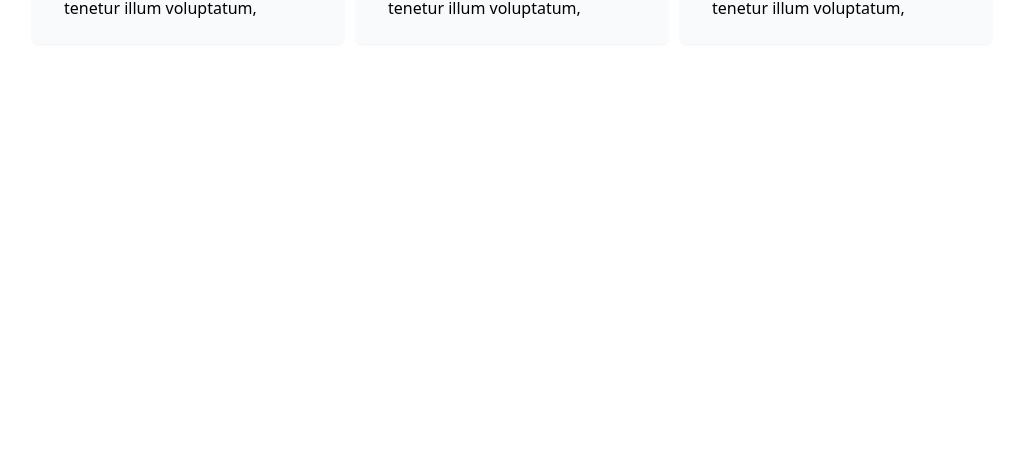
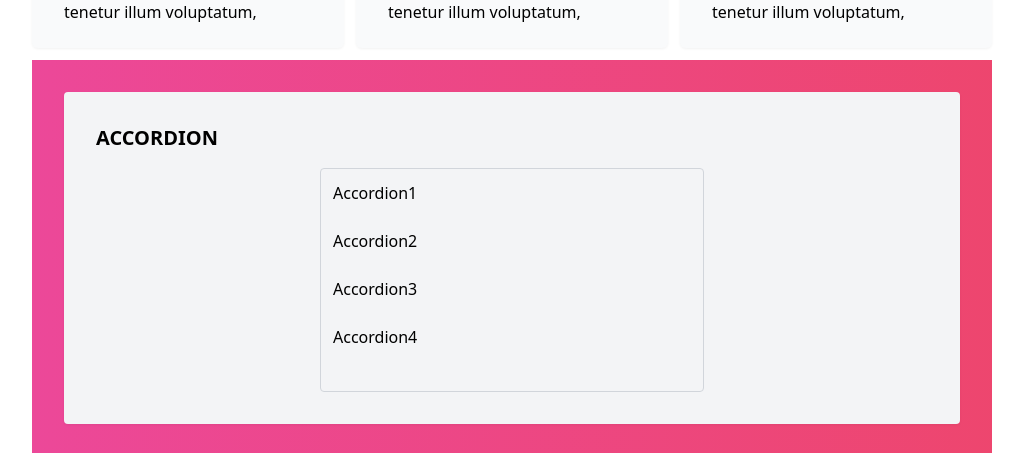
Before and after one commit to diegoinjp/react-components, a React (Vite) app: page / in a window 1280 px wide. Shown: the part 1748-2201 px from the top of the page, without its empty margins (128-1151 px from the left). Before the commit the page ends 1792 px from the top, so only its background shows below. Built offline with nearby package versions, Linux system fonts and the light colour scheme.

Commit message:
Add accordion Component

```diff
--- a/src/App.tsx
+++ b/src/App.tsx
@@ -14,6 +14,7 @@ import Navbar from './components/Navbar';
 import useCountRenders from './hooks/useCountRenders';
 import GradientPanel from './components/GradientPanel';
 import TodoList from './components/TodoList';
+import Accordion from './components/Accordion';
 
 function App() {
   const [count, setCount] = useState(0);
@@ -123,6 +124,11 @@ function App() {
               );
             })}
           </div>
+          <GradientPanel>
+            <Panel title="Accordion" center={true}>
+              <Accordion />
+            </Panel>
+          </GradientPanel>
         </div>
       </div>
       <Modal
--- /dev/null
+++ b/src/components/Accordion.tsx
@@ -0,0 +1,66 @@
+import React, { useState } from 'react';
+
+type AccordionType = {
+  title: string;
+  content: string;
+};
+
+const accordion: AccordionType[] = [
+  {
+    title: 'Accordion1',
+    content:
+      'Lorem ipsum dolor sit amet consectetur adipisicing elit. Incidunt iste iure inventore, magnam maiores deserunt! Iusto est amet optio error animi, aspernatur aliquid tempore recusandae. Eligendi, assumenda harum! Ducimus, dolor?',
+  },
+  {
+    title: 'Accordion2',
+    content:
+      'consectetur adipisicing elit. Incidunt iste iure inventore, magnam maiores deserunt! Iusto est amet optio error animi, aspernatur aliquid tempore recusandae. Eligendi, assumenda harum! Ducimus, dolor?',
+  },
+  {
+    title: 'Accordion3',
+    content:
+      'Lorem ipsum dolor sit amet consecteturiste iure inventore, magnam maiores deserunt! Iusto est amet optio error animi, aspernatur aliquid tempore recusandae. Eligendi, assumenda harum! Ducimus, dolor?',
+  },
+  {
+    title: 'Accordion4',
+    content:
+      'ste iure inventore, magnam maiores deserunt! Iusto est amet optio error animi, aspernatur aliquid tempore recusandae. Eligendi, assumenda harum! Ducimus, dolor?',
+  },
+];
+
+function Accordion() {
+  const [activeIdx, setActiveIdx] = useState<number>(-1);
+
+  const handleIndex = (index: number) => {
+    if (activeIdx === index) {
+      setActiveIdx(-1);
+    } else {
+      setActiveIdx(index);
+    }
+  };
+
+  return (
+    <div className="w-96 bg-gray-100 rounded border border-gray-300 inline-block">
+      {accordion.map((item, index) => {
+        return (
+          <>
+            <div
+              key={index}
+              className="p-3  cursor-pointer"
+              onClick={() => handleIndex(index)}>
+              <p>{item.title}</p>
+            </div>
+            <div
+              className={`p-2 bg-gray-50 border-y border-gray-300 transition-all transform ${
+                activeIdx === index ? 'h-max ' : 'h-0 hidden'
+              }`}>
+              {item.content}
+            </div>
+          </>
+        );
+      })}
+    </div>
+  );
+}
+
+export default Accordion;
--- a/src/components/Carousel.tsx
+++ b/src/components/Carousel.tsx
@@ -12,6 +12,8 @@ export type CarouselProps = {
   autoPlay?: boolean; //TODO: add autoPlay
   /** Select how many slides will display, default number is 5 */
   slideNumber?: number;
+  /** Select if bullets will display, default number is true */
+  bullets?: boolean;
 };
 
 // TODO: onMouseEnter and onMouseLeave should stop the carousel
@@ -23,7 +25,8 @@ const Carousel = ({
   duration = 7,
   autoPlay = true,
   slideNumber = 5,
-}: CarouselProps) => {
+}: // bullets = true,
+CarouselProps) => {
   const [currentIndex, setCurrentIndex] = useState(0);
 
   const infiniteScroll = () => {
@@ -63,6 +66,7 @@ const Carousel = ({
         className="w-10 h-10 absolute rounded-full bg-red-600/90 grid place-items-center right-3 top-1/2 transform -translate-y-1/2 z-10 cursor-pointer">
         ▶
       </span>
+      {/* <span className="w-3 h-3 absolute rounded-full bg-black/90 grid place-items-center right-1/2 top-3 transform -translate--1/2 z-10 cursor-pointer"></span> */}
       {posts.map((post, index) => {
         return (
           <div
--- a/src/components/Panel.tsx
+++ b/src/components/Panel.tsx
@@ -9,6 +9,7 @@ export type PanelProps = {
   title?: string;
   buttons?: ButtonProps[];
   tags?: React.ReactNode;
+  center?: boolean;
 };
 
 const Panel = ({
@@ -18,6 +19,7 @@ const Panel = ({
   title,
   buttons = [],
   tags,
+  center = false,
 }: PanelProps) => {
   const hasTopMargin = buttons.length > 0 && !title ? 'mt-5' : '';
   const hasBottomMargin = tags ? 'mb-7' : '';
@@ -40,8 +42,10 @@ const Panel = ({
       </div>
       <div className="uppercase font-bold text-xl">{title}</div>
       <div
-        style={{ maxHeight: `${height}rem` }}
-        className={`overflow-y-scroll ${hasTopMargin} ${hasBottomMargin}`}>
+        style={{ minHeight: `${height}rem` }}
+        className={`overflow-y-scroll ${hasTopMargin} ${hasBottomMargin} flex ${
+          center && 'justify-center'
+        }`}>
         {children}
       </div>
       <div className="absolute bottom-4 left-6">{tags}</div>
--- a/src/main.tsx
+++ b/src/main.tsx
@@ -3,6 +3,7 @@ import ReactDOM from 'react-dom/client';
 import App from './App';
 import './index.css';
 import './styles/keyframes.css';
+import './styles/global.css';
 
 ReactDOM.createRoot(document.getElementById('root') as HTMLElement).render(
   <React.StrictMode>
--- /dev/null
+++ b/src/styles/global.css
@@ -0,0 +1,10 @@
+/* Hide scrollbar for Chrome, Safari and Opera */
+::-webkit-scrollbar {
+  display: none;
+}
+
+/* Hide scrollbar for IE, Edge and Firefox */
+body {
+  -ms-overflow-style: none; /* IE and Edge */
+  scrollbar-width: none; /* Firefox */
+}
--- a/tailwind.config.cjs
+++ b/tailwind.config.cjs
@@ -1,4 +1,5 @@
 /** @type {import('tailwindcss').Config} */
+// eslint-disable-next-line no-undef
 module.exports = {
   darkMode: 'class',
   content: [
```
